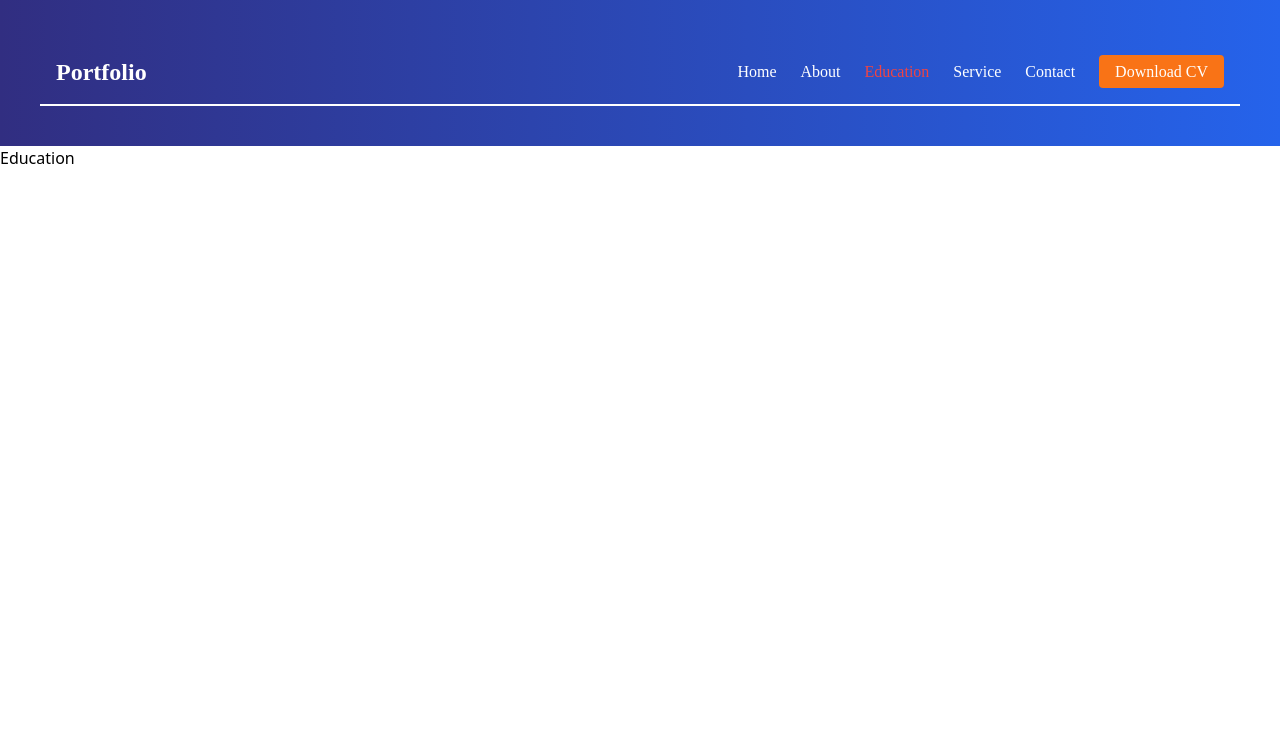
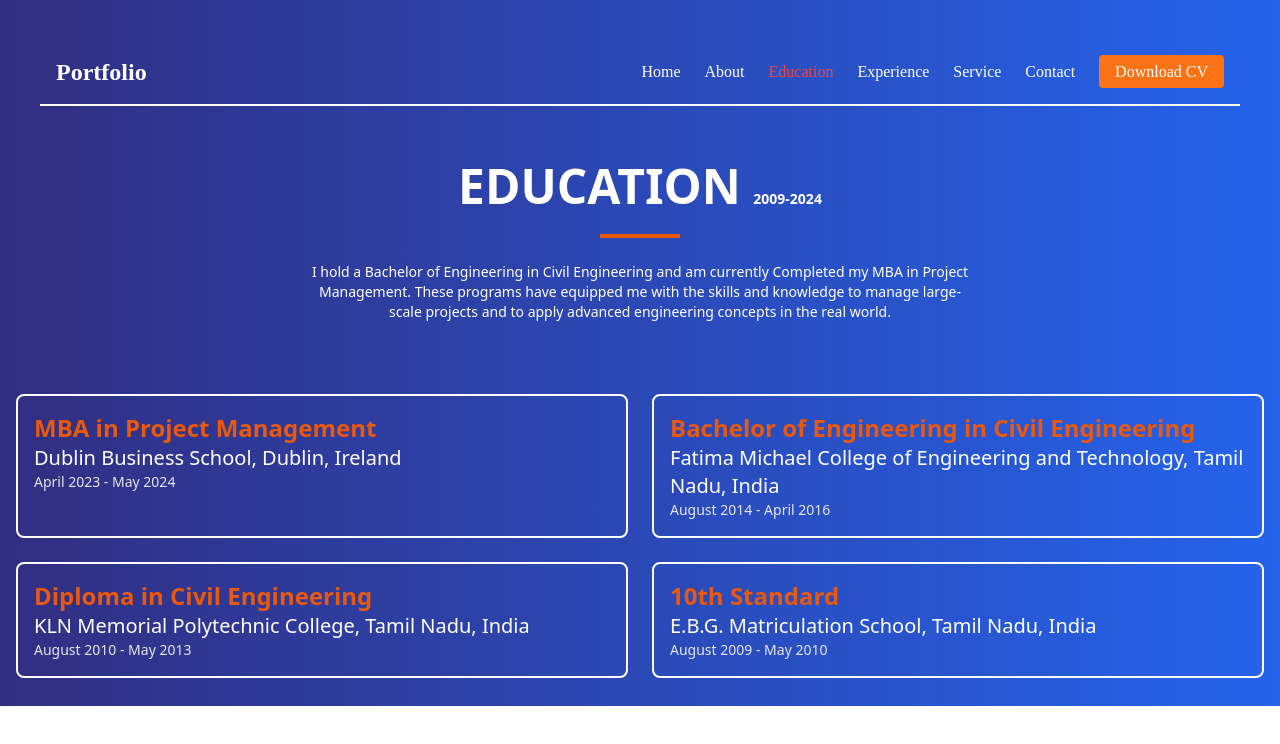
Before and after one commit to ragul66/portfolio-priyadharshan, a React (Vite) app: page /education in a window 1280 px wide. Shown: the top 744 px of the page. Built offline with nearby package versions, Linux system fonts and the light colour scheme.

Commit message:
updated Education

```diff
--- a/src/Pages/Education.jsx
+++ b/src/Pages/Education.jsx
@@ -1,7 +1,142 @@
+// import React from "react";
+
+// const Education = () => {
+//   const educationDetails = [
+//     {
+//       degree: "MBA in Project Management",
+//       institution: "Dublin Business School, Dublin, Ireland",
+//       period: "April 2023 - May 2024",
+//       // description:
+//       //   "Through my ongoing MBA studies, I have developed an in-depth understanding of project management methodologies, leadership, and business strategies, enabling me to effectively manage complex projects in a dynamic business environment.",
+//     },
+//     {
+//       degree: "Bachelor of Engineering in Civil Engineering",
+//       institution:
+//         "Fatima Michael College of Engineering and Technology, Tamil Nadu, India",
+//       period: "August 2014 - April 2016",
+//       // description:
+//       //   "My undergraduate education provided a solid foundation in civil engineering principles, covering areas such as structural analysis, construction planning, and environmental engineering. This knowledge has been instrumental in my practical applications on various construction projects.",
+//     },
+//     {
+//       degree: "Diploma in Civil Engineering",
+//       institution: "KLN Memorial Polytechnic College, Tamil Nadu, India",
+//       period: "August 2010 - May 2013",
+//       // description:
+//       //   "My diploma studies focused on core civil engineering subjects like surveying, estimation, and material science, shaping my initial interest in civil engineering and providing me with the technical skills to start my career in the field.",
+//     },
+//     {
+//       degree: "10th Standard",
+//       School: "E.B.G.MAtric.",
+//     },
+//   ];
+
+//   return (
+//     <section className="bg-gradient-to-r from-indigo-900 to-blue-600 text-white lg:px-32 p-4 lg:max-h-screen -mb-12">
+//       <div className="max-w-7xl mx-auto flex flex-col lg:flex-row items-start justify-center">
+//         {/* Left Section - Title and Description */}
+//         <div className="lg:w-1/2 mb-12 lg:mb-0 text-center lg:text-left">
+//           <h2 className="text-5xl font-bold mb-6">EDUCATION</h2>
+//           <div className="border-b-4 border-orange-600 w-20 mx-auto lg:mx-0 mb-6"></div>
+//           <p className="text-lg mb-6">
+//             I hold a Bachelor of Engineering in Civil Engineering and am
+//             currently pursuing my MBA in Project Management. These programs have
+//             equipped me with the skills and knowledge to manage large-scale
+//             projects and to apply advanced engineering concepts in the real
+//             world.
+//           </p>
+//         </div>
+
+//         {/* Right Section - Education Details */}
+//         <div className="lg:w-1/2 space-y-5 ">
+//           {educationDetails.map((edu, index) => (
+//             <div
+//               key={index}
+//               className="text-left lg:text-left border-2 border-white p-2 "
+//             >
+//               <h3 className="text-2xl font-bold bg-gradient-to-r from-orange-600 to-blue-600 p-2">
+//                 {edu.degree}
+//               </h3>
+//               <p className="text-xl">{edu.institution}</p>
+//               <p className="text-sm text-gray-200">{edu.period}</p>
+//               <p className="mt-4 text-base">{edu.description}</p>
+//             </div>
+//           ))}
+//         </div>
+//       </div>
+//     </section>
+//   );
+// };
+
+// export default Education;
+
 import React from "react";
+import { FaGraduationCap } from "react-icons/fa";
 
 const Education = () => {
-  return <div>Education</div>;
+  const educationDetails = [
+    {
+      degree: "MBA in Project Management",
+      institution: "Dublin Business School, Dublin, Ireland",
+      period: "April 2023 - May 2024",
+    },
+    {
+      degree: "Bachelor of Engineering in Civil Engineering",
+      institution:
+        "Fatima Michael College of Engineering and Technology, Tamil Nadu, India",
+      period: "August 2014 - April 2016",
+    },
+    {
+      degree: "Diploma in Civil Engineering",
+      institution: "KLN Memorial Polytechnic College, Tamil Nadu, India",
+      period: "August 2010 - May 2013",
+    },
+    {
+      degree: "10th Standard",
+      institution: "E.B.G. Matriculation School, Tamil Nadu, India",
+      period: "August 2009 - May 2010",
+    },
+  ];
+
+  return (
+    <section className="bg-gradient-to-r from-indigo-900 to-blue-600 text-white p-4 lg:max-h-screen">
+      <div className="max-w-7xl mx-auto flex flex-col items-center justify-center">
+        {/* Title Section */}
+        <div className="text-center mb-12">
+          <h2 className="text-5xl font-bold mb-6 animate-scale-up">
+            EDUCATION <span className="text-sm">2009-2024</span>
+            {/* <FaGraduationCap size={35} /> */}
+          </h2>
+
+          <div className="border-b-4 border-orange-600 w-20 mx-auto mb-6"></div>
+          <p className="text-sm mb-6 max-w-2xl mx-auto">
+            I hold a Bachelor of Engineering in Civil Engineering and am
+            currently Completed my MBA in Project Management. These programs
+            have equipped me with the skills and knowledge to manage large-scale
+            projects and to apply advanced engineering concepts in the real
+            world.
+          </p>
+        </div>
+
+        {/* Education Details Section */}
+        <div className="grid grid-cols-1 lg:grid-cols-2 gap-6 w-full max-w-7xl mb-3 animate-bottom-to-top">
+          {educationDetails.map((edu, index) => (
+            <div
+              key={index}
+              className="border-2 border-white p-4 rounded-lg hover:bg-white hover:text-black transition duration-300 "
+            >
+              <h3 className="text-2xl font-bold text-orange-600 animate-left-to-right">
+                {edu.degree}
+              </h3>
+              <p className="text-xl animate-left-to-right">{edu.institution}</p>
+              <p className="text-sm hover:text-black text-gray-200 animate-left-to-right">
+                {edu.period}
+              </p>
+            </div>
+          ))}
+        </div>
+      </div>
+    </section>
+  );
 };
 
 export default Education;
--- /dev/null
+++ b/src/Pages/Experience.jsx
@@ -0,0 +1,7 @@
+import React from "react";
+
+const Experience = () => {
+  return <div>Experience</div>;
+};
+
+export default Experience;
--- a/src/components/Footer.jsx
+++ /dev/null
@@ -1,7 +0,0 @@
-import React from "react";
-
-const Footer = () => {
-  return <div></div>;
-};
-
-export default Footer;
--- a/src/components/Layout.jsx
+++ b/src/components/Layout.jsx
@@ -2,7 +2,6 @@
 import React from "react";
 import { Outlet } from "react-router-dom";
 import Navbar from "../components/Navbar"; // Import Navbar
-import Footer from "../components/Footer"; // Import Footer
 
 const Layout = () => {
   return (
@@ -11,7 +10,6 @@ const Layout = () => {
       <main>
         <Outlet /> {/* Content will be rendered here */}
       </main>
-      <Footer /> {/* Footer is always displayed */}
     </div>
   );
 };
--- a/src/components/Navbar.jsx
+++ b/src/components/Navbar.jsx
@@ -195,6 +195,14 @@ const Navbar = () => {
               </li>
               <li>
                 <a
+                  href="/experience"
+                  className={`${isActive("/experience")} hover:text-orange-500`}
+                >
+                  Experience
+                </a>
+              </li>
+              <li>
+                <a
                   href="/service"
                   className={`${isActive("/service")} hover:text-orange-500`}
                 >
```
Also changed, not shown: src/Pages/About.jsx (+0 -42 lines), src/main.jsx (+7 -0 lines).
